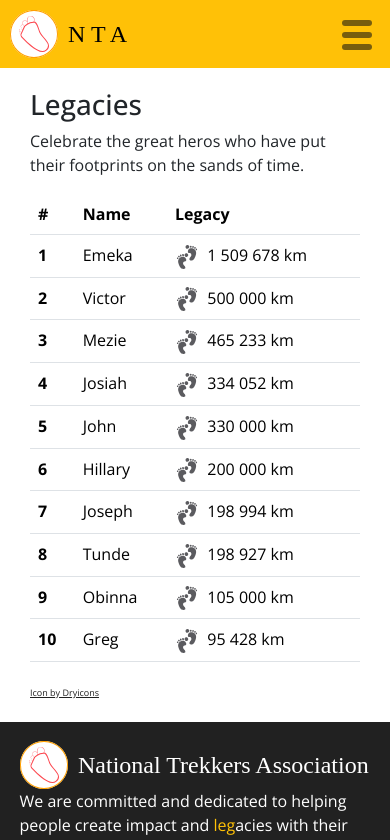
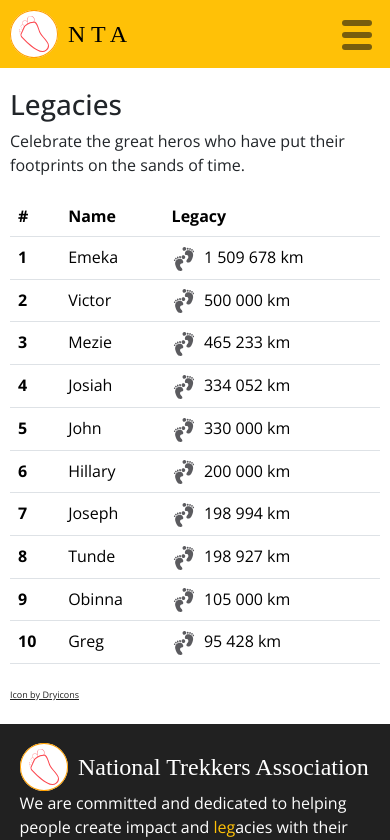
Before and after one commit to chidiadi01/national-trekkers-association-website, a React (Vite) app: page /legacies in a window 390 px wide. Shown: the top 840 px of the page. Built offline with nearby package versions, Linux system fonts and the light colour scheme; a web font is replaced by a local one.

Commit message:
Changed padding for activities and legacies page on mobile

```diff
--- a/src/components/Activities/activities.css
+++ b/src/components/Activities/activities.css
@@ -54,6 +54,7 @@ footer{
     .activities{
         margin-top: 20%;
         min-height: 390vh;
+        padding: 10px 10px 0 10px;
     }
     .card-container{
         justify-content: none;
--- a/src/components/Legacies/legacies.css
+++ b/src/components/Legacies/legacies.css
@@ -28,5 +28,7 @@ footer{
 @media screen and (max-width: 600px) {
     .leg{
         margin-top: 20%;
+        padding-left: 10px;
+        padding-right: 10px;
     }
 }
```
